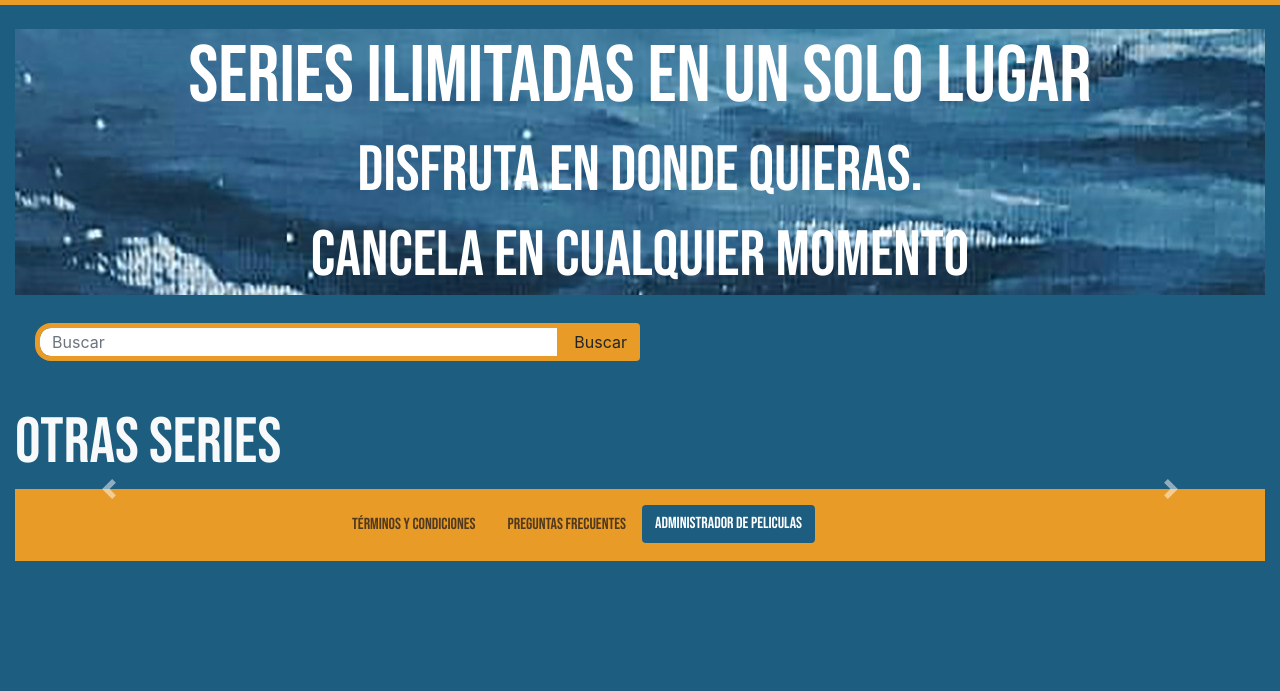
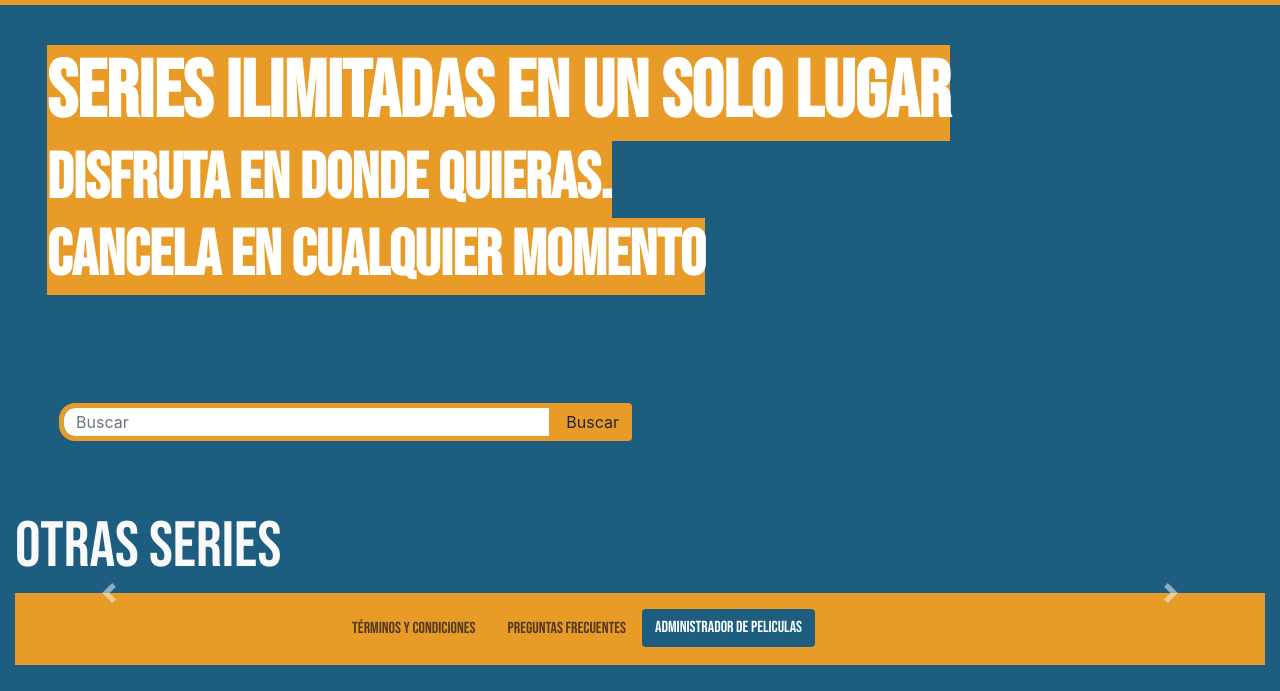
Before and after one commit to Pau-c/preproject, a plain HTML site: page index.html in a window 1280 px wide. Shown: the part 109-800 px from the top of the page. Drawn offline with nearby package versions, Linux system fonts and the light colour scheme; no server answers.

Commit message:
Add minor UI fixes

```diff
--- a/index.html
+++ b/index.html
@@ -16,7 +16,7 @@
 
 <!-- Header -->
 <nav class="navbar navbar-expand-lg navbar-light sticky-top mt-0 mb-4" style="background-color: #E89B26;">
-  <a class="navbar-brand" href="index.html"> TMDB API  <img src="./public/favicon.svg" alt="Logo"></a>
+  <a class="navbar-brand" href="index.html">TMDB API   <img src="./public/favicon.svg" alt="Logo"></a>
     <button class="navbar-toggler" type="button" data-toggle="collapse" data-target="#navbarNav" aria-controls="navbarNav" aria-expanded="false" aria-label="Toggle navigation">
     <span class="navbar-toggler-icon"></span>
   </button>
@@ -38,16 +38,16 @@
 <!-- Sections 1-->
 <div class="container-fluid ">
  <section>
-  <div class=" w-100 first-section m-0 p-0   text-center ">
-    <h1 class="vh-50 ">Series ilimitadas en un solo lugar</h1>
+  <div class=" w-100  m-3 p-3 mb-5 align-content-center ">
+    <h1 class=" first-section">Series ilimitadas en un solo lugar</h1>
 
-    <h2>Disfruta en donde quieras. </h2>
-<h2>Cancela en cualquier momento</h2>
+    <h2 class="first-section">Disfruta en donde quieras. </h2>
+<h2 class="first-section">Cancela en cualquier momento</h2>
   </div>
   </section>
   <!-- Search Section -->
-  <section id="search-section" class="search-section ">
-    <div class="input-group w-50 ">
+  <section id="search-section " class="search-section animFromTop">
+    <div class="input-group w-50 m-2 p-3 ">
       <input type="text" class="form-control rounded-4 " placeholder="Buscar" id="searchInput">
       <div class="input-group-append">
         <button class="btn rounded-4 btn-search " type="button" id="search-button">Buscar</button>
@@ -61,6 +61,11 @@
       <!-- Cards  -->
     </div>
   </section>
+
+        <!-- Scroller Button -->
+        <div id="scrollToTopButtonContainer">
+          <link rel="icon" href="./public/scrollUp.svg" type="image/svg+xml">
+        </div>
 
   <!-- Carousel Section -->
   <section id="carousel-section" class="mt-4">
@@ -80,10 +85,7 @@
       </a>
     </div>
   </section>
-      <!-- Scroller Button -->
-  <div id="scrollToTopButtonContainer">
-    <link rel="icon" href="./public/scrollUp.svg" type="image/svg+xml">
-  </div>
+
 
     <!-- Footer Section -->
   <footer class="footer mt-0 mb-4 py-3" style="background-color: #E89B26;">
--- a/public/style.css
+++ b/public/style.css
@@ -53,7 +53,7 @@ border-width: 5px;
   }
 
 .invalid-feedback{
-background-color: #E89B26;
+background-color: #E89B26 !important;
 font-weight: bolder;
 width: fit-content;
   }
@@ -64,7 +64,10 @@ width: fit-content;
     width: 100%;
     margin: 0%;
     padding: 0%;
-    background-image: url("./bg2.jpg");
+    /* background-image: url("./bg2.jpg"); */
+    background-color: #E89B26;
+
+    width: fit-content;
     font-weight: bolder;
     color:white;
 }
@@ -178,7 +181,7 @@ h5, .navbar, footer{
 
 }
 
-/* animation for individual cards */
+/* animation for individual cards toshow info on mouseover */
 @keyframes fade-center {
 	0% {
 		opacity: 1;
```
Also changed, not shown: pages/register.html (+2 -2 lines).
